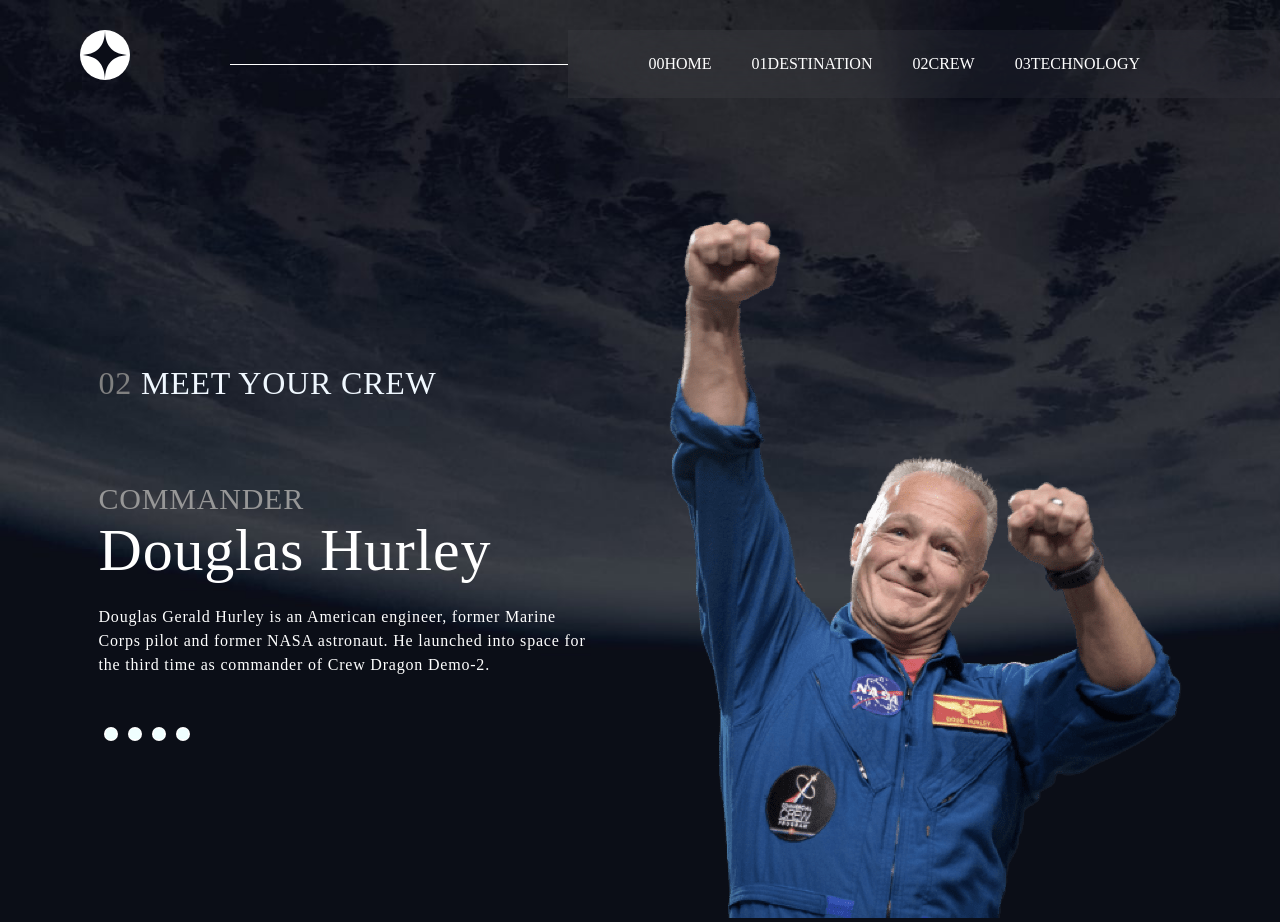
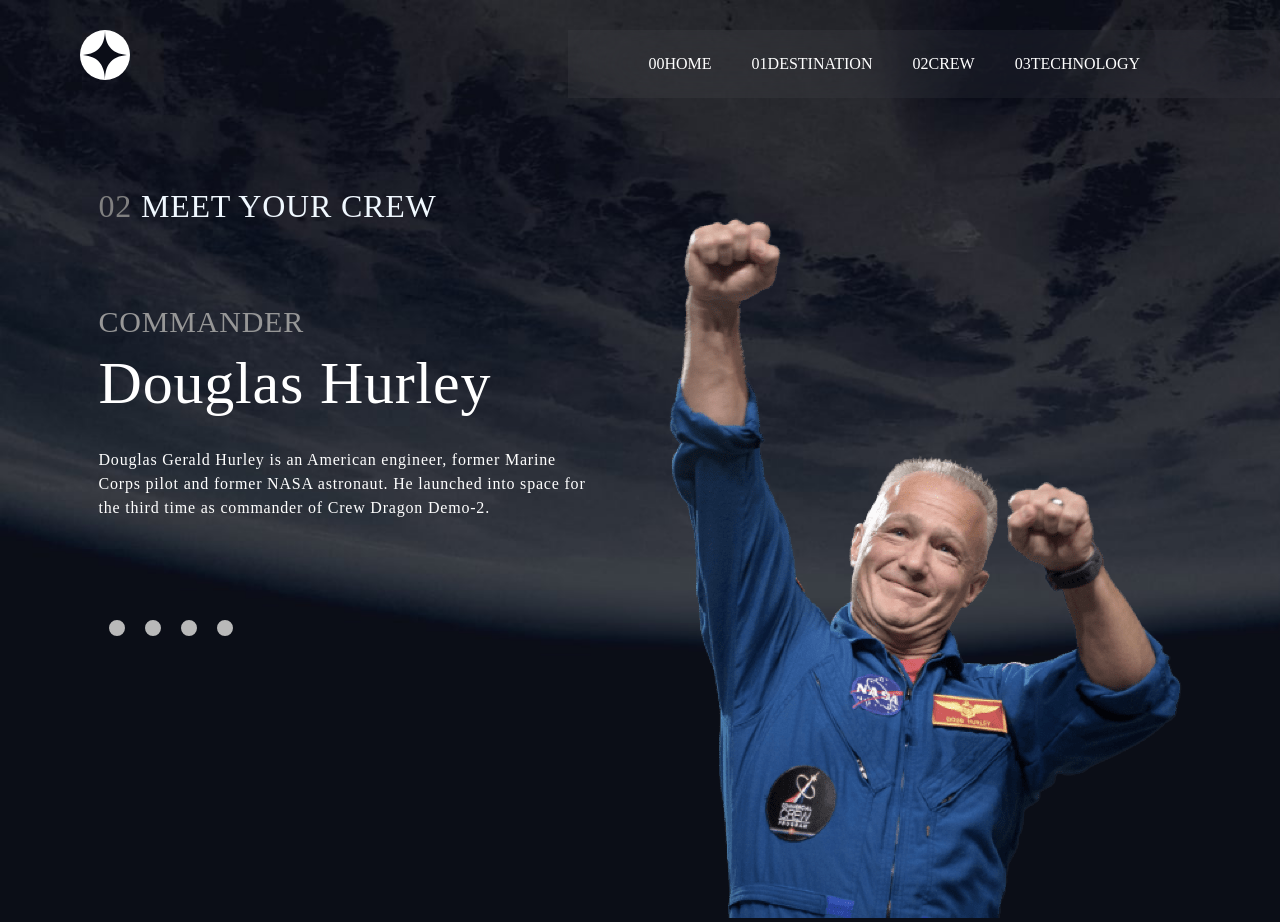
Before and after one commit to AndreiLhu/Space-Tourism-Webiste, a React (Vite) app: page /crew in a window 1280 px wide. Built offline with nearby package versions, Linux system fonts and the light colour scheme.

Commit message:
small styling changes

```diff
--- a/src/Components/CrewInfo/crewInfo.css
+++ b/src/Components/CrewInfo/crewInfo.css
@@ -2,13 +2,14 @@
   font-size: 30px;
   font-weight: 100;
   color: rgb(151, 151, 151);
+  margin-bottom: 10px;
 }
 
 .mainCrewName {
   font-size: 60px;
   font-weight: 100;
   color: white;
-  margin-bottom: 20px;
+  margin-bottom: 30px;
 }
 
 .crewBio {
--- a/src/Components/Navbar/Navbar.css
+++ b/src/Components/Navbar/Navbar.css
@@ -4,13 +4,13 @@
   padding-top: 30px;
   padding-left: 10vh;
 }
-.lineNavbar {
+/* .lineNavbar {
   border-bottom: 1px solid white;
   width: 30%;
   align-self: center;
   z-index: 99;
   margin-left: 100px;
-}
+} */
 
 .navbarLinksContainer {
   backdrop-filter: blur(40.7742px);
--- a/src/Pages/Crew/crew.css
+++ b/src/Pages/Crew/crew.css
@@ -11,21 +11,24 @@
 }
 
 .crewButton {
-  border: 2px solid white;
+  border: 3px solid rgb(185, 185, 185);
   border-radius: 50%;
-  margin: 5px;
-  margin-top: 50px;
+  margin: 10px;
+  margin-top: 100px;
 }
 .crewButtonCircle {
-  background-color: azure;
+  background-color: rgb(185, 185, 185);
   width: 10px;
   height: 10px;
+}
+.crewButton:hover {
+  border: 4px solid rgb(185, 185, 185);
+  transition: 0.1s ease-in-out;
 }
 .mainContentCrewDiv {
   display: flex;
   margin-left: 20vh;
   justify-content: space-around;
-  align-items: center;
   margin: auto;
   margin-top: 15vh;
   width: 90%;
--- a/src/Pages/Home/home.css
+++ b/src/Pages/Home/home.css
@@ -29,6 +29,7 @@
   max-width: 450px;
   text-align: left;
 }
+
 .title {
   font-size: 30px;
   margin-bottom: 20px;
@@ -53,6 +54,12 @@
   box-shadow: 0 2px 20px 0 rgba(0, 0, 0, 0.3), 0 2px 20px 0 rgba(0, 0, 0, 0.3);
   border-radius: 100%;
 }
+
+.mainLinkDiv:hover {
+  width: 270px;
+  height: 270px;
+  transition: 0.3s ease-in-out;
+}
 .homeLink {
   text-decoration: none;
   font-size: 30px;
```
